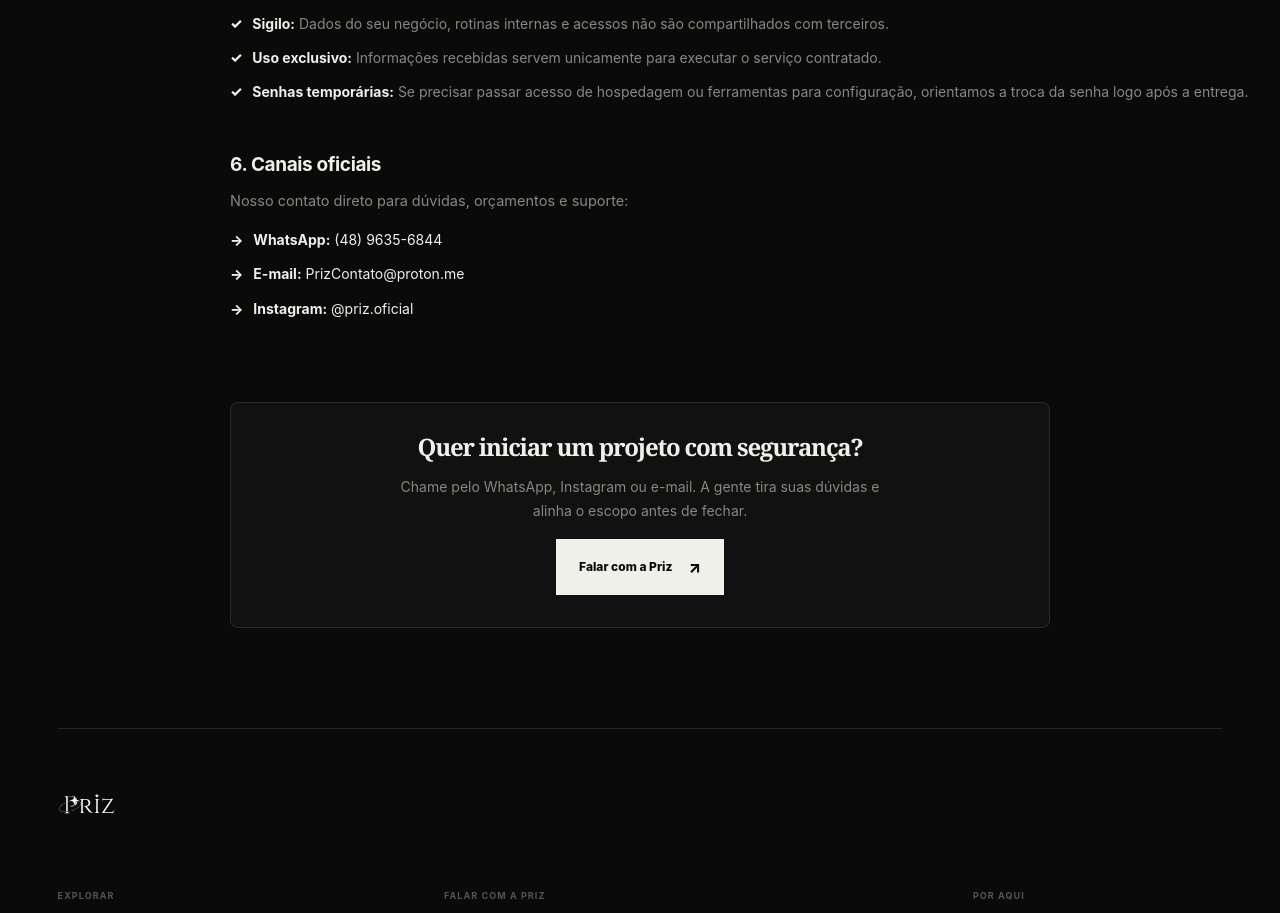
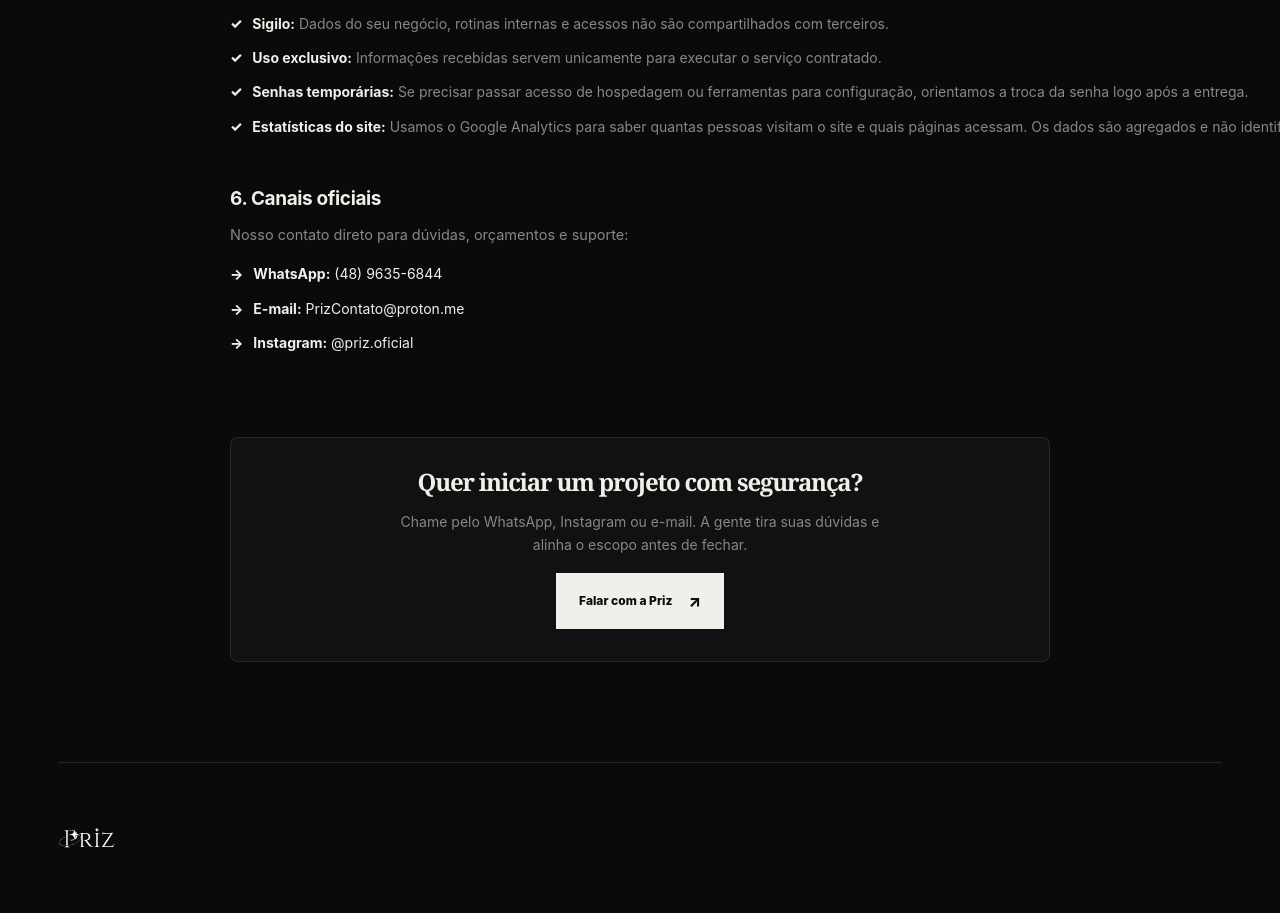
Before and after one commit to priz-repositories/SitePriz, a Next.js app: page /termos in a window 1280 px wide. Shown: the part 1248-2161 px from the top of the page. Built offline with nearby package versions, Linux system fonts and the light colour scheme.

Commit message:
Update: Google Analytics (GA4) e aviso de estatísticas nos Termos
- gtag via next/script com lazyOnload, carregando quando o navegador fica ocioso
- Seção de privacidade dos Termos explica o uso do Analytics (LGPD)

Co-Authored-By: Claude Opus 5.5 <noreply@anthropic.com>

```diff
--- a/src/app/layout.tsx
+++ b/src/app/layout.tsx
@@ -1,4 +1,5 @@
 import type { Metadata } from "next";
+import Script from "next/script";
 import "./globals.css";
 import SiteNav from "./site-nav";
 import Footer from "./footer";
@@ -9,6 +10,8 @@ export const viewport = {
   initialScale: 1,
   maximumScale: 5,
 };
+
+const gaId = "G-4NY9EBWC3J";
 
 const title = "Priz · Presença digital e infraestrutura para pequenos negócios · Florianópolis";
 const description =
@@ -47,6 +50,11 @@ export default function RootLayout({
             <path d="M21 11.5a8.38 8.38 0 0 1-.9 3.8 8.5 8.5 0 0 1-7.6 4.7 8.38 8.38 0 0 1-3.8-.9L3 21l1.9-5.7a8.38 8.38 0 0 1-.9-3.8 8.5 8.5 0 0 1 4.7-7.6 8.38 8.38 0 0 1 3.8-.9h.5a8.48 8.48 0 0 1 8 8v.5z" />
           </svg>
         </a>
+        {/* Google Analytics: lazyOnload carrega quando o navegador fica ocioso, sem pesar no carregamento */}
+        <Script src={`https://www.googletagmanager.com/gtag/js?id=${gaId}`} strategy="lazyOnload" />
+        <Script id="ga" strategy="lazyOnload">
+          {`window.dataLayer=window.dataLayer||[];function gtag(){dataLayer.push(arguments)}gtag('js',new Date());gtag('config','${gaId}');`}
+        </Script>
       </body>
     </html>
   );
--- a/src/app/termos/page.tsx
+++ b/src/app/termos/page.tsx
@@ -127,6 +127,14 @@ export default function TermosPage() {
                 ferramentas para configuração, orientamos a troca da senha logo após a entrega.
               </span>
             </li>
+            <li>
+              <span className="check">✓</span>
+              <span>
+                <strong>Estatísticas do site:</strong> Usamos o Google Analytics para saber quantas
+                pessoas visitam o site e quais páginas acessam. Os dados são agregados e não
+                identificam você.
+              </span>
+            </li>
           </ul>
         </section>
 
```
